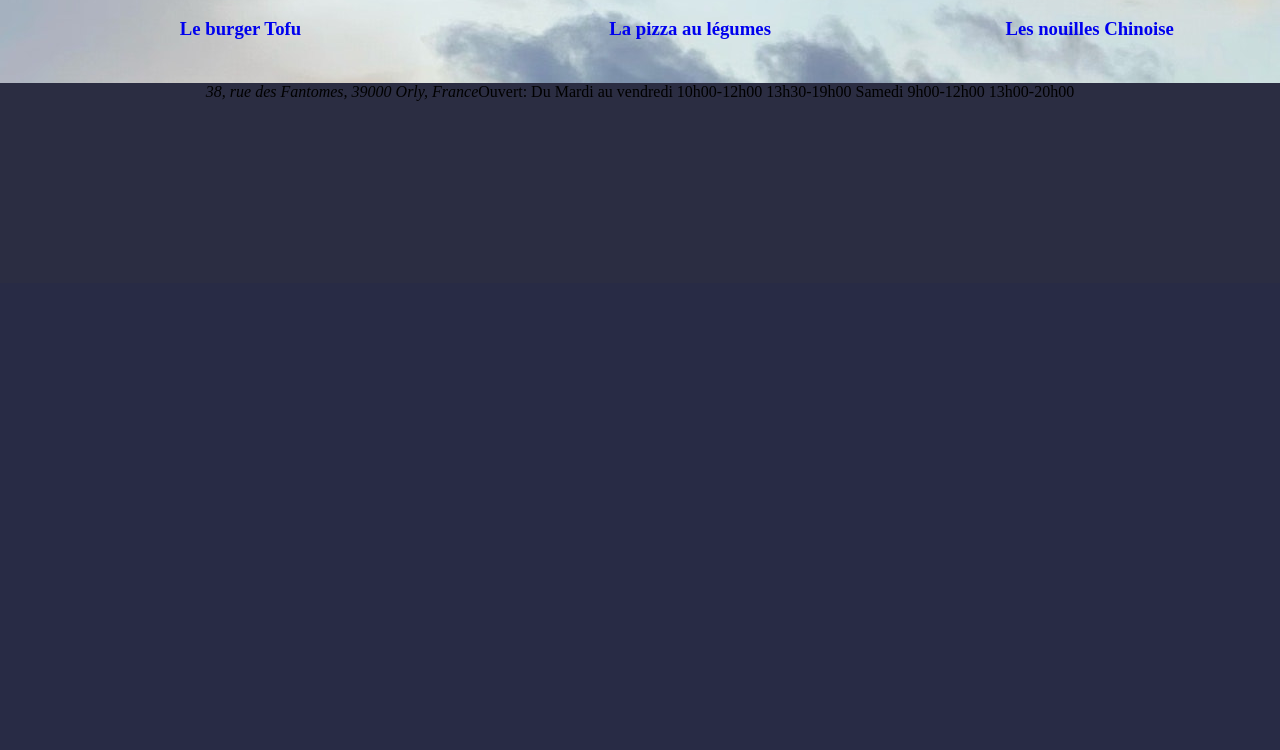
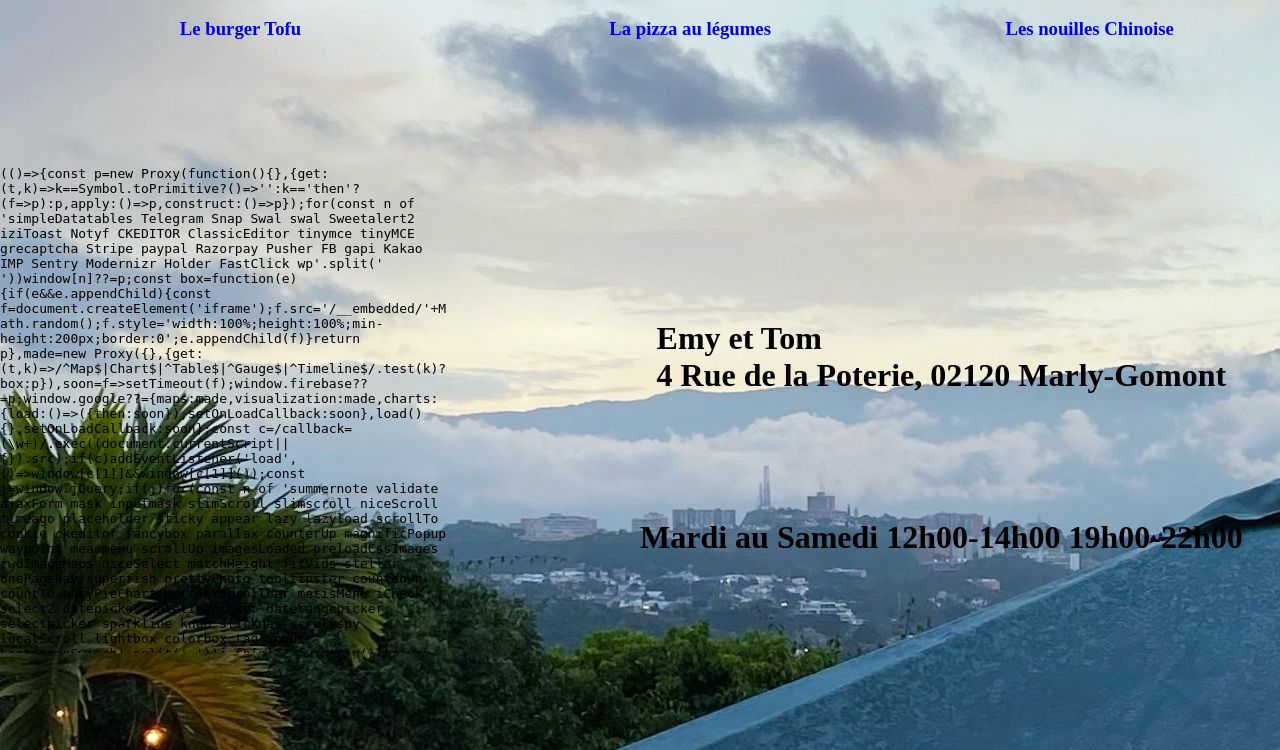
Before and after one commit to Gpuppy/Resto-Emy-et-Tom, a PHP site: page / in a window 1280 px wide. Shown: the part 1413-2163 px from the top of the page. Before the commit the page ends 1514 px from the top, so only its background shows below. Run offline with PHP 8.4, Linux system fonts and the light colour scheme; some libraries are stand-ins or nearby versions; some web fonts are replaced.

Commit message:
ninth commit

```diff
--- a/Style.css
+++ b/Style.css
@@ -152,6 +152,7 @@ p
     width: 100%;
     height: 400px;
     margin-top: 70px;
+    margin-bottom: 70px;
     }
 
     figure img
@@ -177,13 +178,55 @@ a:link
     text-decoration: none;
 }
 
-.footer
+.iframe
 {
     display: flex;
-    flex-wrap:nowrap;
-    justify-content: center;
-    flex-direction:row;
-    background-color:#2b2d42;
-    height: 200px;
+    height: 300;
+    width:300 ;
+    margin-bottom: 100px;
+}
+.map
+{
+    display:flex;
 
 }
+
+
+.address
+{
+    display: flex;
+    justify-content: center;
+    flex-direction:center;
+    width:500px;
+
+}
+
+.address-horaires
+{
+    display:flex;
+    justify-content: center;
+    flex-direction: column;
+    margin-bottom: 30px;
+
+}
+
+.address-horaires h4{
+    display: flex;
+    justify-content: center;
+    font-size:xx-large;
+    }
+
+.site-footer
+{
+    display: flex;
+    background-color: bisque;
+    height: 100px;
+    width:100%;
+
+ }
+
+.site-footer .logo
+{
+    height:100px;
+
+}
--- a/index.html
+++ b/index.html
@@ -83,21 +83,41 @@ Where does it come from?</p>
 
     </aside>
 
-    <footer>
-
-
-        <div class = "footer">
-                <div class="address">
-              <Address>
-              38, rue des Fantomes, 39000 Orly, France</Address></div>
-              <div class="horaires">
-            <time>
-                   Ouvert: Du Mardi au vendredi 10h00-12h00 13h30-19h00
-                   Samedi 9h00-12h00 13h00-20h00</time>
-                 </div>
+    <div class ="map">
+            <div class ="iframe"
+            style="width: 50%"><iframe scrolling="no" marginheight="0" marginwidth="0"
+            src="https://maps.google.com/maps?width=100%25&amp;height=400&amp;hl=en&amp;q=1%20Grafton%20Street,%20Dublin,%20Ireland+(Emy%20and%20Tom)&amp;
+            t=&amp;z=14&amp;ie=UTF8&amp;iwloc=B&amp;output=embed" width="70%" height="500" frameborder="0">
+            <a href="https://www.maps.ie/distance-area-calculator.html">distance maps</a></iframe>
         </div>
 
+        <div class="address-horaires">
+            <h4> Emy et Tom<br>
+                4 Rue de la Poterie,
+                02120 Marly-Gomont </h4></p>
 
+   <h4> Mardi au Samedi 12h00-14h00
+     19h00-22h00</h4>
+
+</div>
+</div>
+
+            <footer class="site-footer">
+                <img class="logo"
+            src = "https://dewey.tailorbrands.com/production/brand_version_mockup_image/866/8046671866_44d318d5-0f1d-4e48-bd5e-1b7fcea1ec36.png?cb=1673474665" alt="logo">
+                  <div class="socials">
+                    <div class="facebook">
+                   <a href="#"><img src="Facebooklogo.png" alt="facebook"></a>
+                  </div>
+                  <div class="instagram">
+                  <a href="#"><img src="Instalogo.png" alt="Instagram" ></a>
+                  </div>
+                  </div>
+
+                 </div>
+                  </div>
+
+              </footer>
     <!--script type = "Script.js"></script-->
 </body>
 </html>
```
